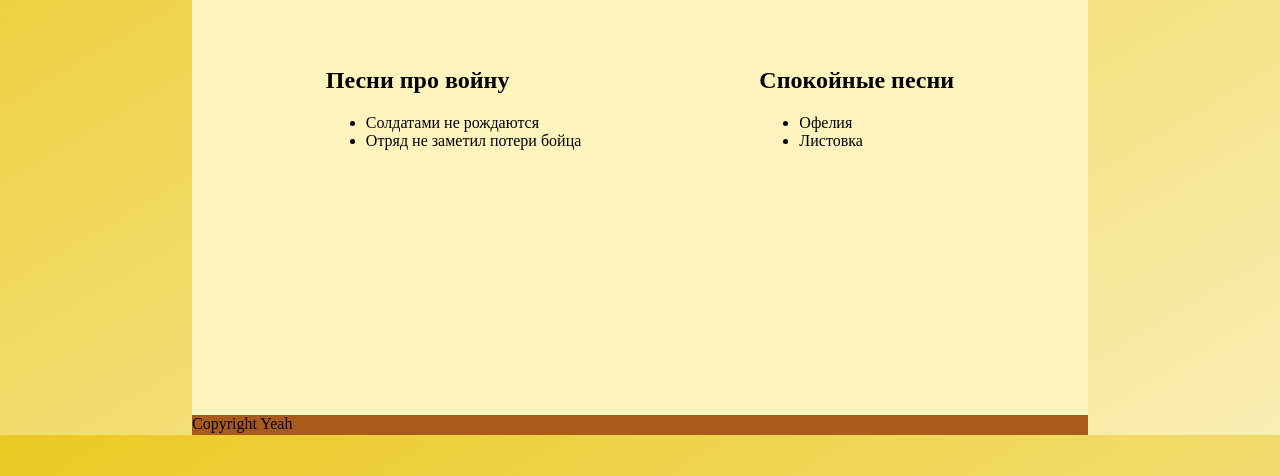
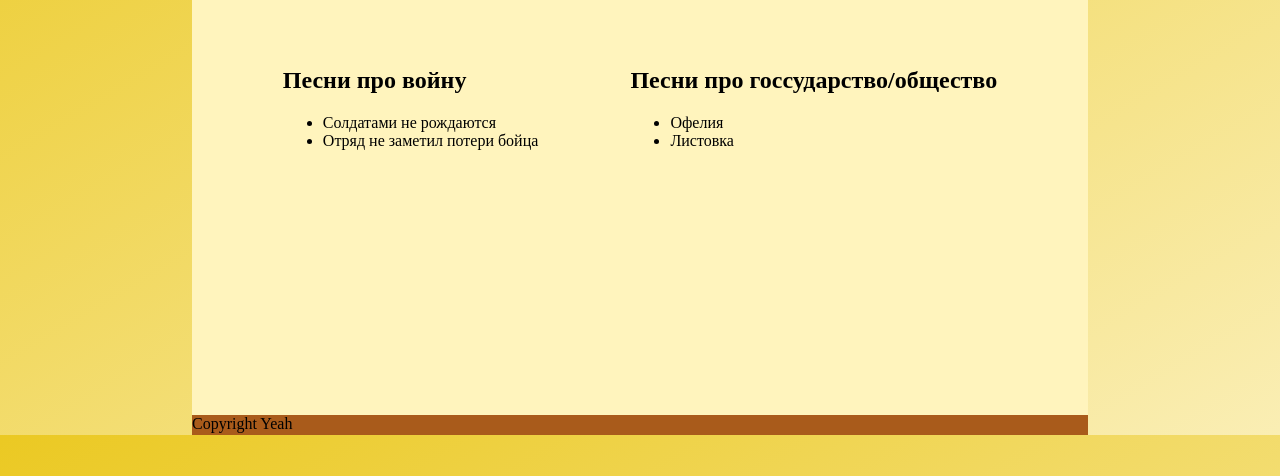
Before and after one commit to demin1078/University, a plain HTML site: page сайт/poems.html in a window 1280 px wide. Shown: the part 324-800 px from the top of the page. Drawn offline with Linux system fonts and the light colour scheme.

Commit message:
Update poems.html

```diff
--- a/сайт/poems.html
+++ b/сайт/poems.html
@@ -30,7 +30,7 @@
 		</ul>
 	</div>
 	<div id="restSong" class = "kindsPoems">
-		<h2>Спокойные песни</h2>
+		<h2>Песни про госсударство/общество </h2>
 		<ul>
 			<li>Офелия</li>
 			<li>Листовка</li>
```
